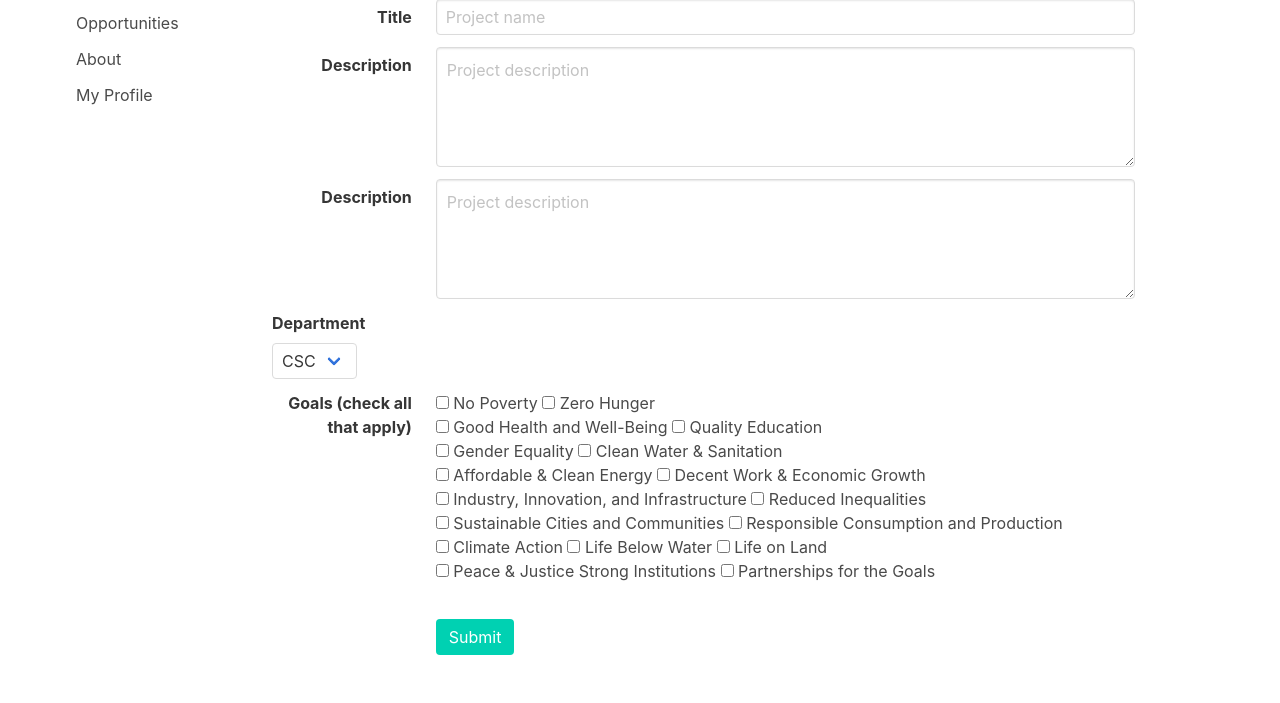
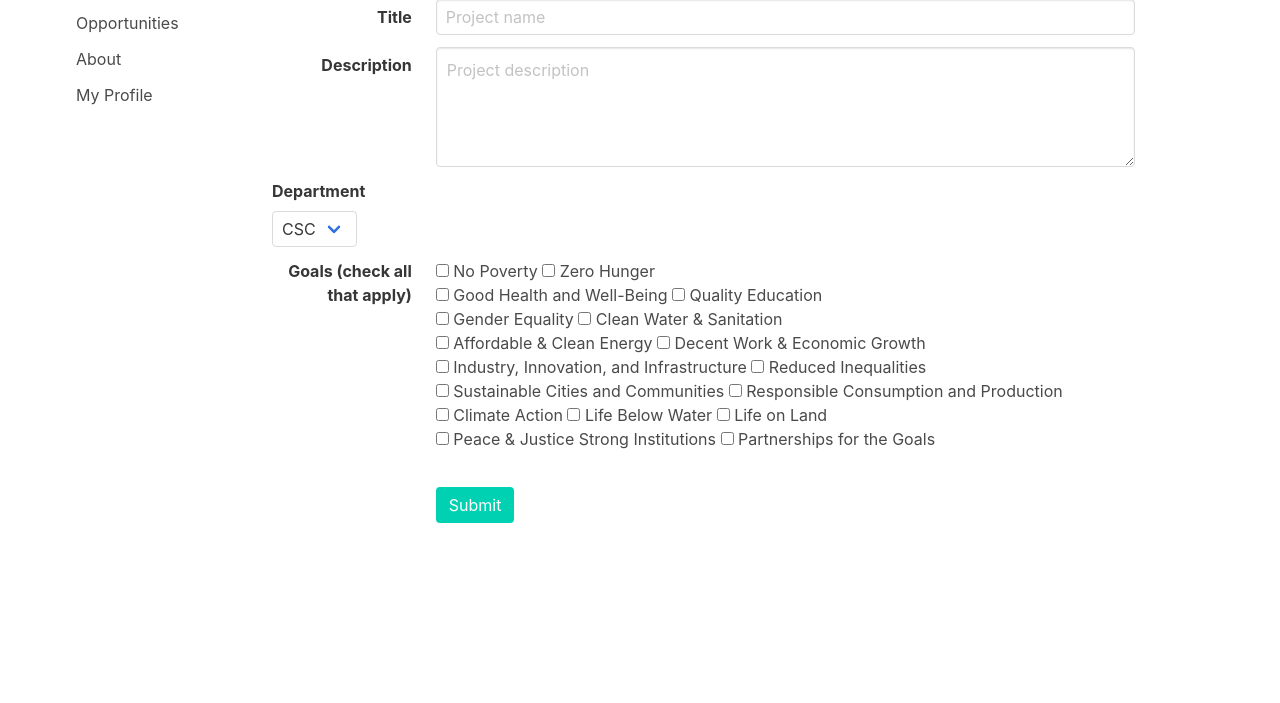
Before and after one commit to AJLabozzo/CSC499-test, a Flask app: page /submission_form in a window 1280 px wide. Shown: the part 161-864 px from the top of the page. After the commit the page ends 684 px from the top, so only its background shows below. Run offline with Flask 2, Linux system fonts and the light colour scheme; some libraries are stand-ins or nearby versions.

Commit message:
Postgresql db instance connected

```diff
--- a/app/templates/submission_form.html
+++ b/app/templates/submission_form.html
@@ -27,20 +27,7 @@
                 </div>
               </div>
 
-                <div class="field is-horizontal">
-                      <div class="field-label is-normal">
-                        <label class="label">Description</label>
-                      </div>
-                      <div class="field-body">
-                        <div class="field">
-                          <div class="control">
-                            <textarea class="textarea" placeholder="Project description"></textarea>
-                          </div>
-                        </div>
-                      </div>
-                </div>
-
-                <div class="field is-horizontal">
+              <div class="field is-horizontal">
                     <div class="field-label is-normal">
                       <label class="label" for="body">Description</label>
                     </div>
--- a/config.py
+++ b/config.py
@@ -1,9 +1,10 @@
 import os
+import psycopg2
 basedir = os.path.abspath(os.path.dirname(__file__))
 
 class Config(object):
 	SECRET_KEY = os.environ.get('SECRET_KEY') or 'you-will-never-guess-this'
-	SQLALCHEMY_DATABASE_URI = os.environ.get('DATABASE_URL') or 'sqlite:///' + os.path.join(basedir,'app.db')
+	SQLALCHEMY_DATABASE_URI = 'postgresql://postgres:dontguessmypostgrespassword@34.73.99.129/postgres'
 	#disabled tack_modification to not signal the application every time a change is about to be made to the database.
 	SQLALCHEMY_TRACK_MODIFICATIONS = False
 
```
Also changed, not shown: requirements.txt (added, +26 -0 lines).
